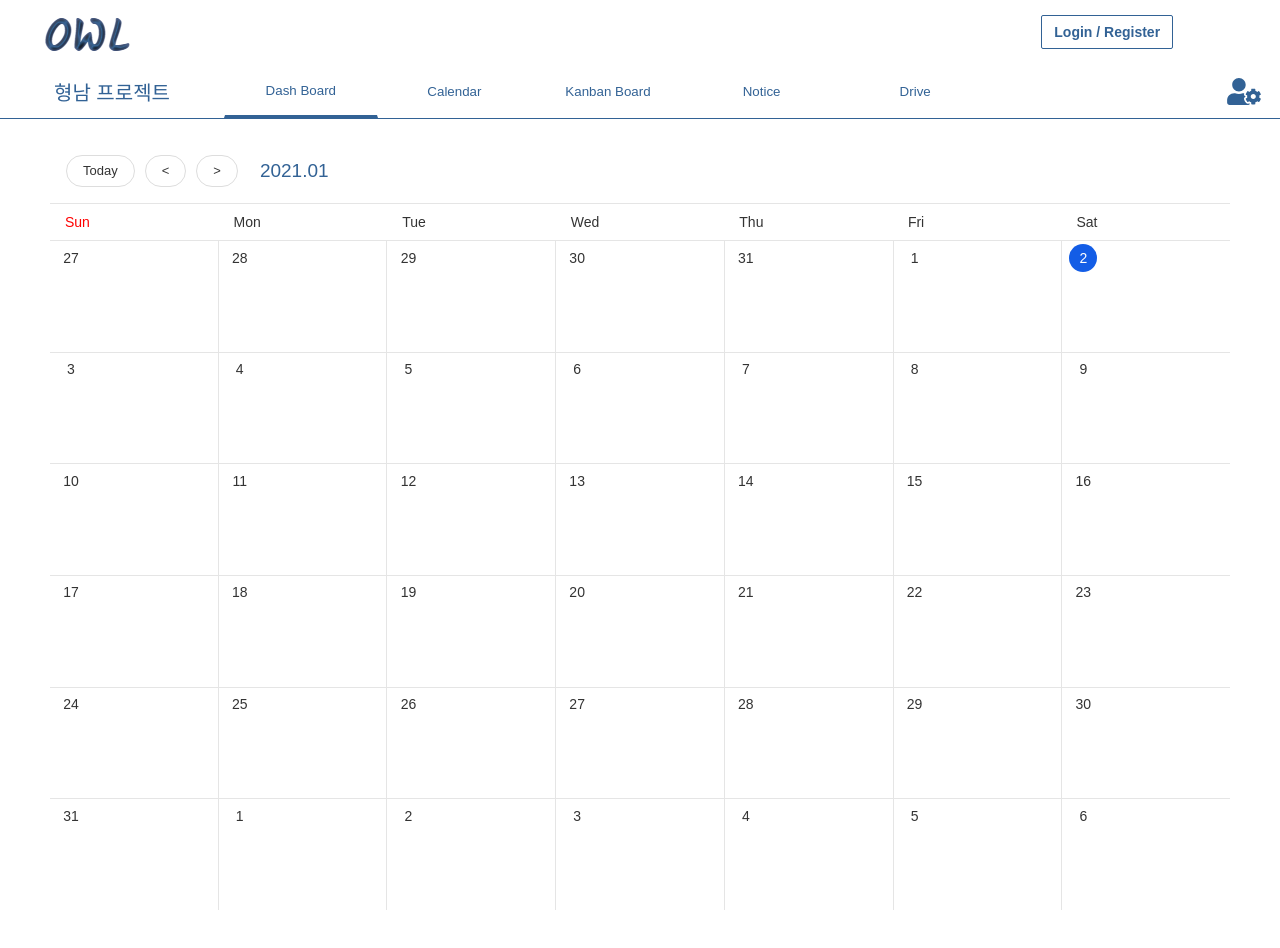
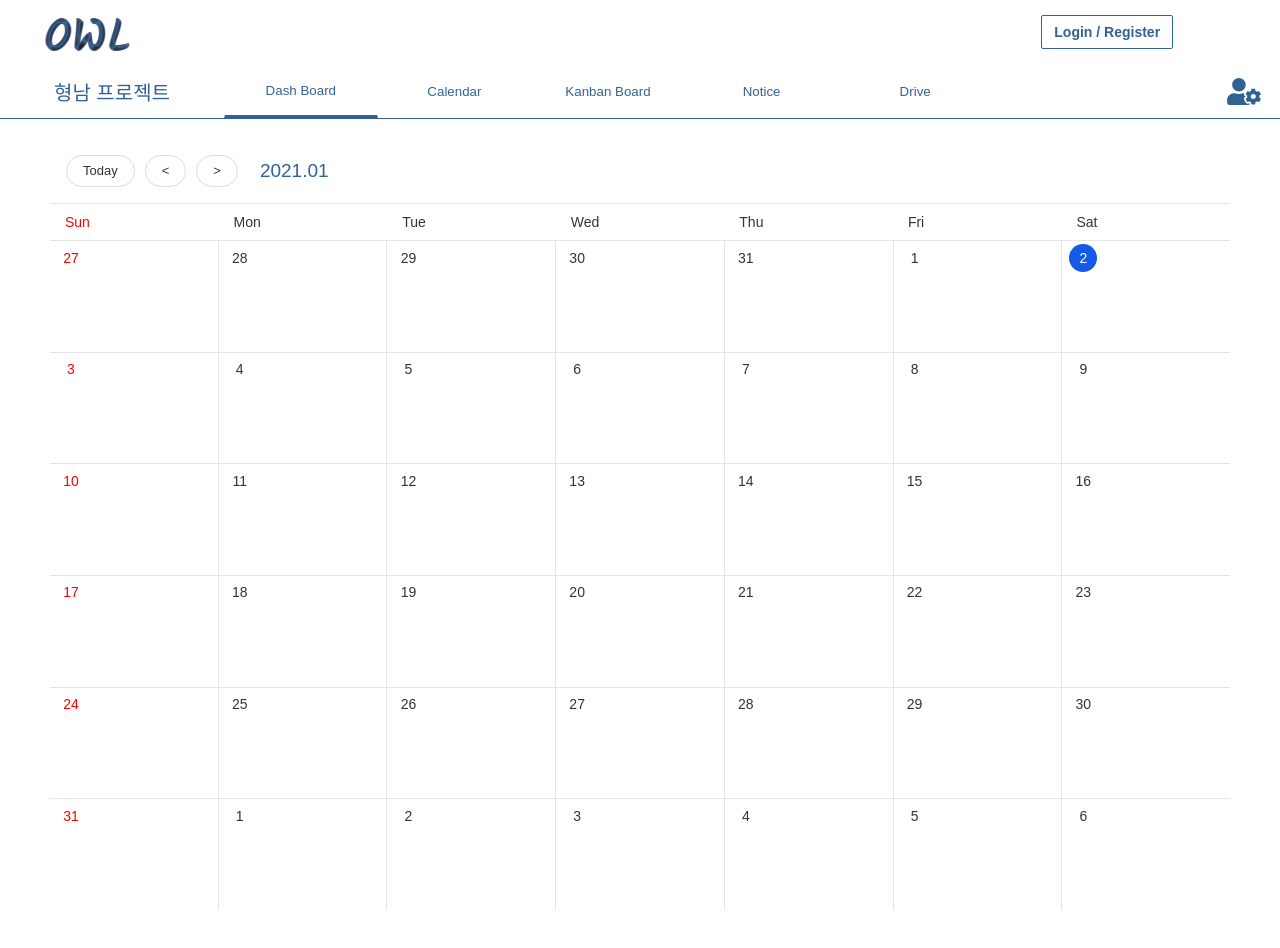
Before and after one commit to hyoungnamoh/react-owl, a Next.js app in the folder front/: page /project/projectList/projectDetail in a window 1280 px wide. Shown: the top 948 px of the page. Built offline with nearby package versions, Linux system fonts and the light colour scheme.

Commit message:
Add: 캘린더 조작기능 추가

```diff
--- a/front/components/Calendar.tsx
+++ b/front/components/Calendar.tsx
@@ -6,30 +6,67 @@ import { getCalendarArray } from '../utils/calendarUtil';
 const Calendar: FC<CalendarProps> = ({ year, month, style, className, headerHeight }) => {
   const [calendarArray, setCalendarArray] = useState<Week[][]>([]);
   const [days, setDays] = useState<days>(['Sun', 'Mon', 'Tue', 'Wed', 'Thu', 'Fri', 'Sat']);
+  const [yearState, setYearState] = useState<number>(year);
+  const [monthState, setMonthState] = useState<number>(month);
   useEffect(() => {
-    setCalendarArray(getCalendarArray({ year, month }));
-  }, [year, month]);
+    setCalendarArray(getCalendarArray({ year: yearState, month: monthState }));
+  }, [year, month, yearState, monthState]);
 
   const getDayStyle = ({ dIndex }: getDayStyleProps): CSSProperties => {
     return dIndex === 6 ? { borderRightWidth: 0 } : {}
   }
 
-  const getDayGroundStyle = ({ isToday }: getDayGroundStyleProps): CSSProperties => {
-    return isToday ? { backgroundColor: '#135de6', color: '#ffffff' } : { backgroundColor: 'transparent', color: '#333333' }
+  const getDayGroundStyle = ({ isToday, dIndex }: getDayGroundStyleProps): CSSProperties => {
+    // , color:  ? 'red' : '#333333'
+    const style: CSSProperties = {};
+    if(dIndex === 0) {
+      style.color = 'red';
+    } else {
+      style.color = '#333333';
+    }
+    if(isToday && year === yearState && month === monthState) {
+      style.backgroundColor = '#135be6';
+      style.color = '#ffffff';
+    }
+    return style;
+  }
+
+  const onClickTodayButton = () => {
+    setYearState(year);
+    setMonthState(month);
+    setCalendarArray(getCalendarArray({ year, month }));
+  }
+
+  const onClickPrevMonthButton = () => {
+    if (monthState < 2) {
+      setYearState(prevYearState => prevYearState - 1);
+      setMonthState(12);
+    } else {
+      setMonthState(prevMonthState => prevMonthState - 1);
+    }
+  }
+
+  const onClickNextMonthButton = () => {
+    if (monthState > 11) {
+      setYearState(prevYearState => prevYearState + 1);
+      setMonthState(1);
+    } else {
+      setMonthState(prevMonthState => prevMonthState + 1);
+    }
   }
   return (
     <div className={styles.wrapper + ' ' + className} style={style}>
       <div className={styles.headerContainer}>
-        <div className={styles.headerButton}>
+        <div className={styles.headerButton} onClick={onClickTodayButton}>
           Today
         </div>
-        <div className={styles.headerButton}>
+        <div className={styles.headerButton} onClick={onClickPrevMonthButton}>
           {'<'}
         </div>
-        <div className={styles.headerButton}>
+        <div className={styles.headerButton} onClick={onClickNextMonthButton}>
           {'>'}
         </div>
-        <span className={styles.headerDate}>{dayjs().format('YYYY.MM')}</span>
+        <span className={styles.headerDate}>{`${yearState}.${monthState < 10 ? '0' + monthState : monthState}`}</span>
       </div>
       <div className={styles.dayOfWeekWrapper + ' ' + headerHeight}>
         {
@@ -50,7 +87,7 @@ const Calendar: FC<CalendarProps> = ({ year, month, style, className, headerHeig
                 week.map((dayItem, dIndex) => {
                   return (
                     <div className={styles.dayCell} style={getDayStyle({ dIndex })}>
-                      <div className={styles.dayGround} style={getDayGroundStyle({ isToday: dayItem.isToday })}>
+                      <div className={styles.dayGround} style={getDayGroundStyle({ isToday: dayItem.isToday, dIndex })}>
                         <p style={{ marginBottom: 1 }}>{dayItem.day}</p>
                       </div>
                     </div>
--- a/front/pages/project/projectList/projectDetail.tsx
+++ b/front/pages/project/projectList/projectDetail.tsx
@@ -7,7 +7,7 @@ import { FaUserCog } from 'react-icons/fa';
 import dayjs from 'dayjs';
 import Calendar from '../../../components/Calendar';
 
-
+const today = new Date();
 const projectDumyData: Project = {
   id: '123',
   projectName: '형남 프로젝트'
@@ -119,7 +119,7 @@ const projectDetail = () => {
         {/* <img src={'/images/user-cog-solid.svg'} color={'#326295'}/> */}
       </div>
       <div className={styles.calendar} style={{padding: '20px 50px'}}>
-        <Calendar year={2021} month={1} />
+        <Calendar year={today.getFullYear()} month={today.getMonth() + 1} />
       </div>
     </div>
   );
--- a/front/types/declarations.d.ts
+++ b/front/types/declarations.d.ts
@@ -75,6 +75,7 @@ interface getDayStyleProps {
 }
 interface getDayGroundStyleProps {
   isToday: boolean | undefined,
+  dIndex: number,
 }
 
 interface Week {
```
